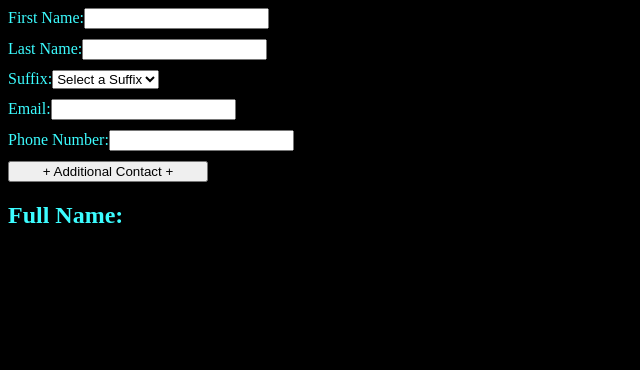
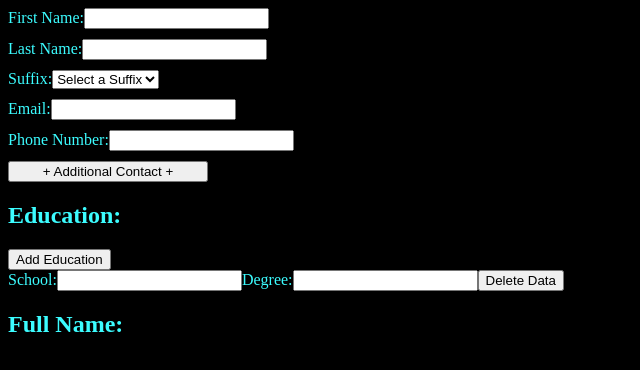
Before and after one commit to ThatBaldDude4/CV-Application, a React (Vite) app: page / in a window 1280 px wide. Shown: the top 370 px of the page, without its empty margins (0-640 px from the left). Built offline with nearby package versions, Linux system fonts and the light colour scheme.

Commit message:
add helper function to update state arrays
- add function for adding/deleteing object to
arrays in state data

```diff
--- a/src/App.jsx
+++ b/src/App.jsx
@@ -1,6 +1,9 @@
 import { useState } from 'react';
 import Contact from './Contact';
+import Education from './Education';
 import './App.css';
+
+
 const intialFormData = {
   submitted: false,
   contact: {
@@ -43,10 +46,55 @@ function App() {
     }));
   };
 
+  function handleArrayField(arrayName, id, field, value) {
+    setFormData(prev => ({
+      ...prev,
+      [arrayName]: prev[arrayName].map((obj) => {
+        if (obj.id === id) {
+          return {...obj, [field]: value}
+        }else {
+          return obj;
+        }
+      })
+    }))
+  };
+
+  function addItemToArray(arrayName, newItem) {
+    setFormData(prev => ({
+      ...prev,
+      [arrayName]: [
+        ...prev[arrayName],
+        newItem
+      ]
+    }))
+  };
+
+  function removeItemFromArray(arrayName, itemId) {
+    setFormData(prev => ({
+      ...prev,
+      [arrayName]: prev[arrayName].filter((obj) => obj.id !== itemId)
+    }));
+  }
+
   return (
     <>
-      {!formData.submitted && <Contact handleContactField={handleContactField} contact={formData.contact} />}
+      {!formData.submitted &&
+        <>
+        <Contact handleContactField={handleContactField} contact={formData.contact} />
+        <Education
+          education={formData.education}
+          handleArrayField={handleArrayField}
+          addItemToArray={addItemToArray}
+          removeItemFromArray={removeItemFromArray}
+        />
+        </>
+      }
       <h2>Full Name: {formData.contact.firstName + " " + formData.contact.lastName + " " + formData.contact.suffix}</h2>
+
+      {/* this is testing the education form */}
+      {formData.education.map((obj) => {
+        return <div key={obj.id}>{obj.school}</div>
+      })}
     </>
   )
 }
```
